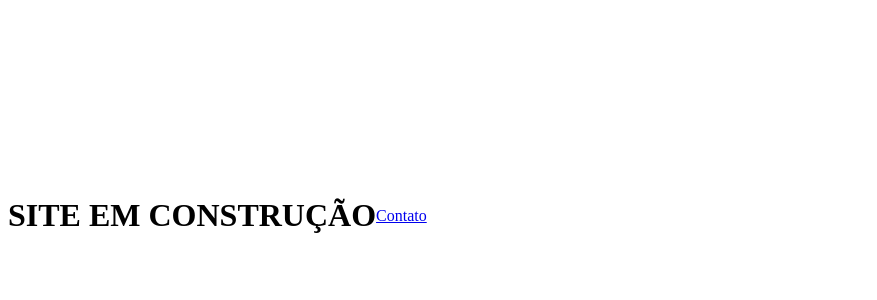
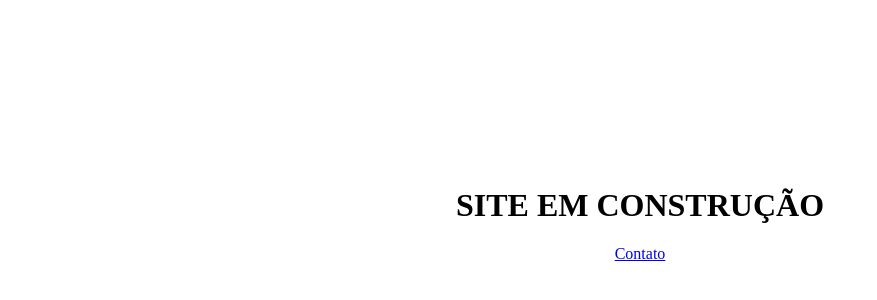
Before and after one commit to JohVitor/next-js-new, a Next.js app: page / in a window 1280 px wide. Shown: the part 24-324 px from the top of the page, without its empty margins (0-877 px from the left). Built offline with nearby package versions, Linux system fonts and the light colour scheme.

Commit message:
Nova correção css

```diff
--- a/styles.module.css
+++ b/styles.module.css
@@ -1,7 +1,7 @@
 .construction {
-    position: absolute;
     display: flex;
     justify-content: center;
     align-items: center;
+    flex-direction: column;
     margin-top: 15%;
 }
```
